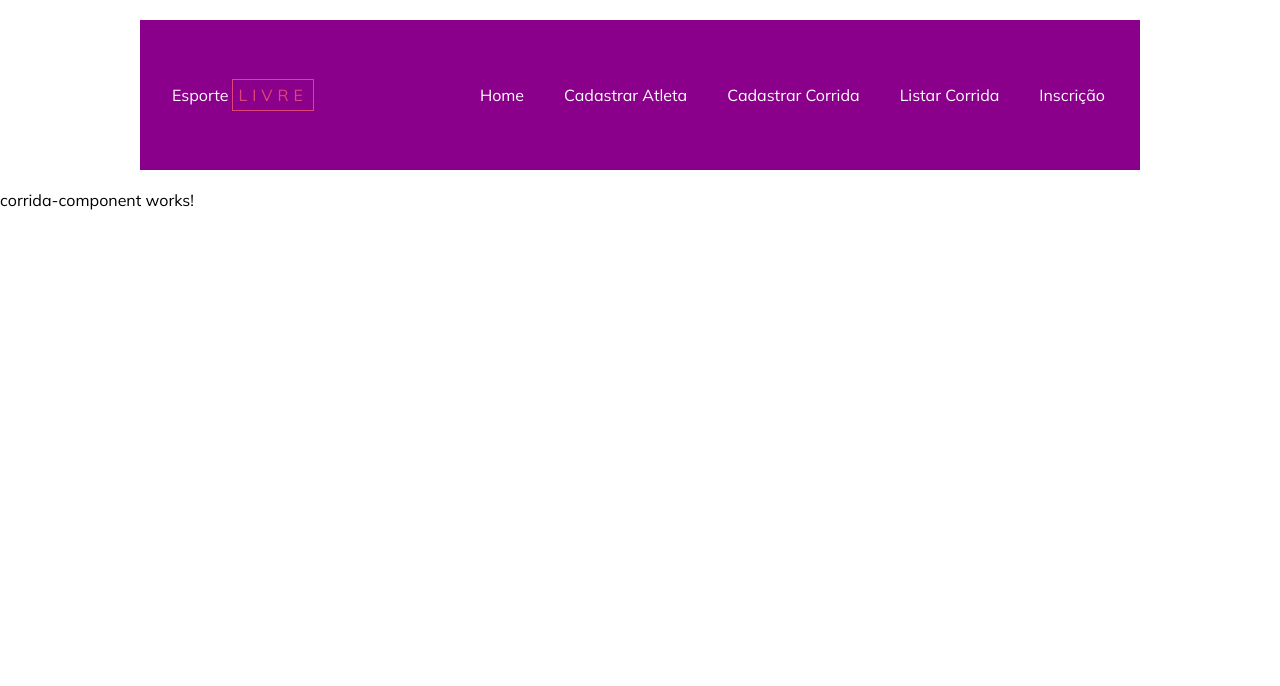
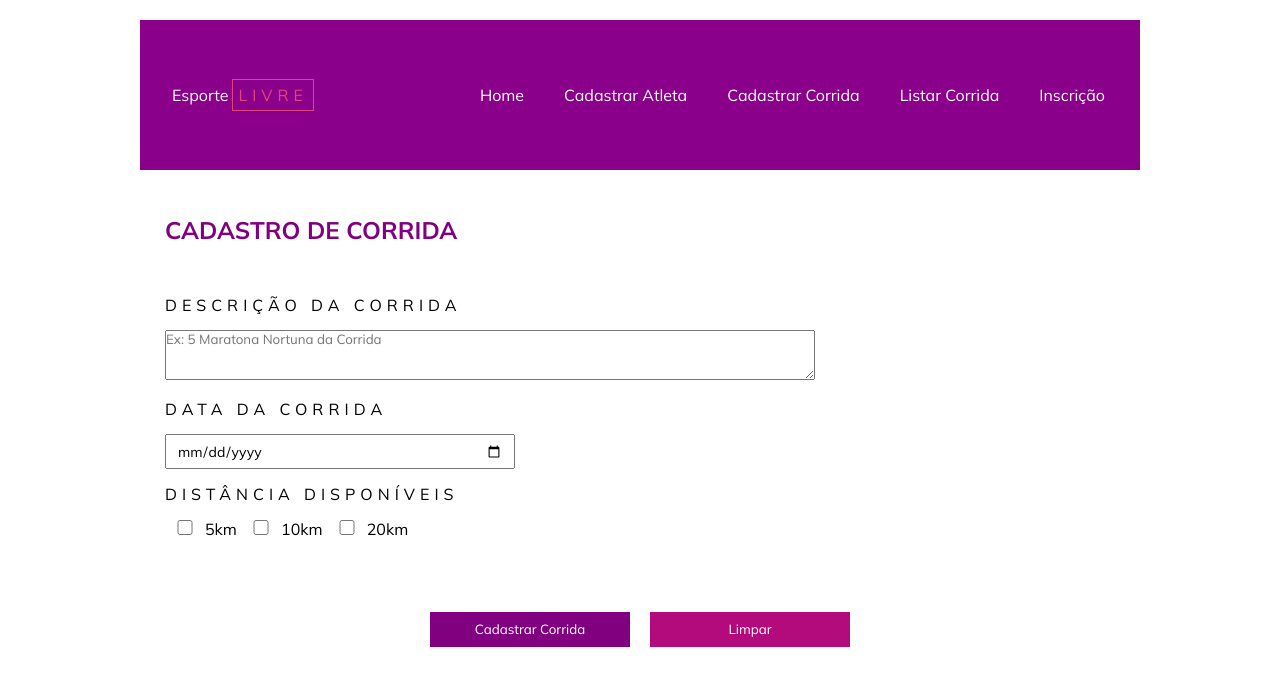
Before and after one commit to izazh2/esporte_ar_livre, an Angular app: page /cadastrocorrida in a window 1280 px wide. Shown: the top 686 px of the page. Built offline with nearby package versions, Linux system fonts and the light colour scheme.

Commit message:
diversas alterações

```diff
--- a/src/app/component/atleta-component/atleta-component.html
+++ b/src/app/component/atleta-component/atleta-component.html
@@ -32,7 +32,7 @@
 
         <div id="div-btns">
             <button type="submit" id="btnAdd">Cadastrar Atleta </button>
-            <button type="reset" id="btnLimpar"> Cadastrar Atleta </button>
+            <button type="reset" id="btnLimpar"> Limpar Atleta </button>
         </div>
 
     </form>
--- a/src/app/component/corrida-component/corrida-component.css
+++ b/src/app/component/corrida-component/corrida-component.css
@@ -0,0 +1,67 @@
+#div-form{
+    width: 1000px;
+    min-height: 650px;
+    margin: 20px auto;
+    padding: 25px;
+    color:var(--cor_secundaria);
+}
+
+h2{
+    text-transform: uppercase;
+    color: var(--botao01);
+    padding-bottom:35px ;
+}
+
+label{
+    display: block;
+    padding: 15px 0px;
+    text-transform: uppercase;
+    letter-spacing: 5px
+}
+
+input{
+    height: 35px;
+    padding: 10px ;
+    font-size: 14px;
+}
+
+input[type=checkbox]{
+    width: 20px;
+    height: 15px;
+    margin: 0px 10px;
+}
+
+.input01{
+    width: 650px;
+}
+
+.input02{
+    width: 350px;
+}
+
+#btns-div{
+    width: 100%;
+    height: 180px;
+    display: flex;
+    align-items: center;
+    justify-content: center;
+}
+
+button{
+    width: 200px;
+    height: 35px;
+    cursor: pointer;
+    border: none;
+}
+
+#btnAdd{
+    margin-right: 10px;
+    background-color: var(--botao01);
+    color: var(--branca);
+}
+
+#btnLimpa{
+    margin-left: 10px;
+    background-color: var(--botao02);
+    color: var(--branca);
+}
--- a/src/app/component/corrida-component/corrida-component.html
+++ b/src/app/component/corrida-component/corrida-component.html
@@ -1 +1,22 @@
-<p>corrida-component works!</p>
+<div id="div-form">
+    <h2>Cadastro de Corrida</h2>
+
+    <form id="form-corrida">
+        <label for="descricao">Descrição da corrida</label>
+        <textarea name="descricao" id="descricao" class="input01" rows="3" cols="100" required maxlength="200" placeholder="Ex: 5 Maratona Nortuna da Corrida" ></textarea>
+
+        <label for="dataCorrida">Data da corrida</label>
+        <input type="date" class="input02" name="dataCorrida" id="dataCorrida">
+
+        <label for="distancia">Distância Disponíveis</label>
+        <input type="checkbox" name="dist5" id="distancia5">5km
+        <input type="checkbox" name="dist10" id="distancia10">10km
+        <input type="checkbox" name="dist20" id="distancia5">20km
+
+        <div id="btns-div">
+            <button type="submit" id="btnAdd">Cadastrar Corrida</button>
+            <button type="reset" id="btnLimpa">Limpar</button>
+        </div>
+
+    </form>
+</div>
--- a/src/app/component/corrida-component/corrida-component.ts
+++ b/src/app/component/corrida-component/corrida-component.ts
@@ -1,9 +1,17 @@
 import { Component } from '@angular/core';
+import { FormsModule } from '@angular/forms';
+import { CorridaService } from '../../service/corrida-service';
+import { Corrida } from '../../models/corrida';
 
 @Component({
   selector: 'app-corrida-component',
-  imports: [],
+  imports: [FormsModule],
   templateUrl: './corrida-component.html',
   styleUrl: './corrida-component.css',
 })
-export class CorridaComponent {}
+export class CorridaComponent {
+
+  descricao = ''
+  data = ''
+
+}
--- /dev/null
+++ b/src/app/models/corrida.ts
@@ -0,0 +1,6 @@
+export class Corrida{
+    id: number = 0
+    descricao: string = ''
+    data: string = ''
+    distancias: string[]= []
+}
--- /dev/null
+++ b/src/app/service/corrida-service.ts
@@ -0,0 +1,20 @@
+import { Injectable } from '@angular/core';
+import { Corrida } from '../models/corrida';
+
+@Injectable({
+    providedIn: 'root',
+})
+export class CorridaService {
+    private corrida: Corrida[] = []
+
+    adicionar(corrida : Corrida){
+        corrida.id =  this.corrida.length + 1
+
+        this.corrida.push(corrida)
+    }
+
+    listar(){
+        console.table(this.corrida)
+        return this.corrida
+    }
+}
```
Also changed, not shown: 1 other file (tests, documents, lock files or other folders).
